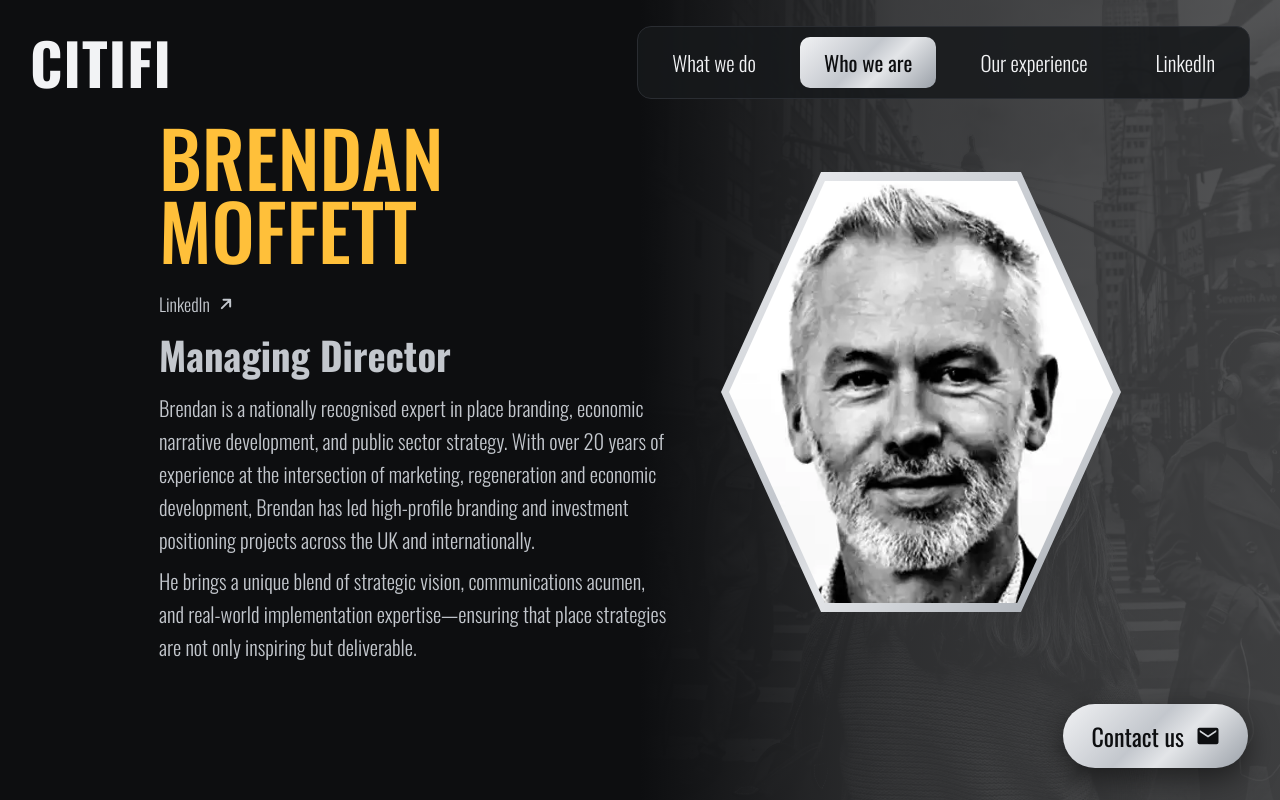
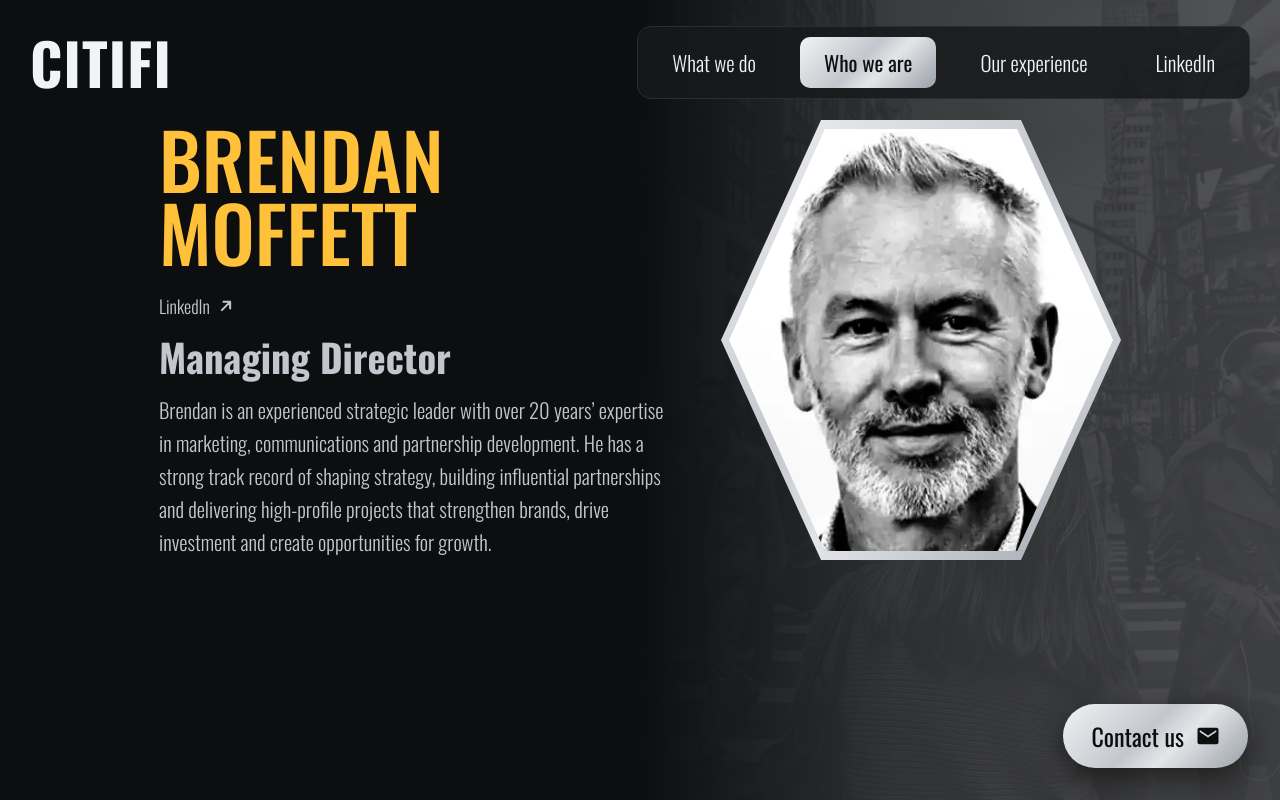
Before and after one commit to thecodingrunner/citifi-vite, a React (Vite) app: page /who in a window 1280 px wide. Built offline with nearby package versions, Linux system fonts and the light colour scheme; no server answers.

Commit message:
feat(who): update bio content

```diff
--- a/src/pages/who/Who.jsx
+++ b/src/pages/who/Who.jsx
@@ -42,17 +42,12 @@ const Who = () => {
           </div>
           <h2>Managing Director</h2>
           <p>
-            Brendan is a nationally recognised expert in place branding,
-            economic narrative development, and public sector strategy. With
-            over 20 years of experience at the intersection of marketing,
-            regeneration and economic development, Brendan has led high-profile
-            branding and investment positioning projects across the UK and
-            internationally.
-          </p>
-          <p>
-            He brings a unique blend of strategic vision, communications acumen,
-            and real-world implementation expertise—ensuring that place
-            strategies are not only inspiring but deliverable.
+            Brendan is an experienced strategic leader with over 20 years’
+            expertise in marketing, communications and partnership development.
+            He has a strong track record of shaping strategy, building
+            influential partnerships and delivering high-profile projects that
+            strengthen brands, drive investment and create opportunities for
+            growth.
           </p>
         </div>
 
```
